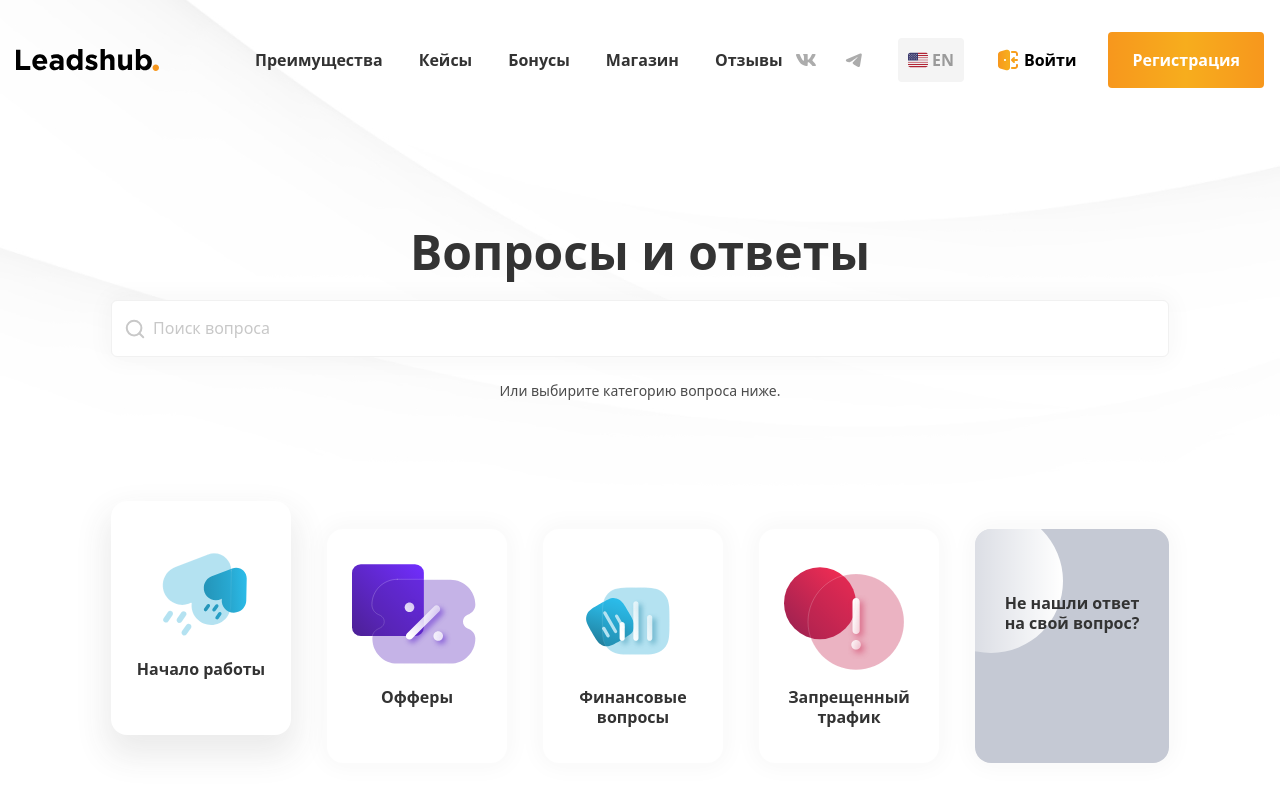
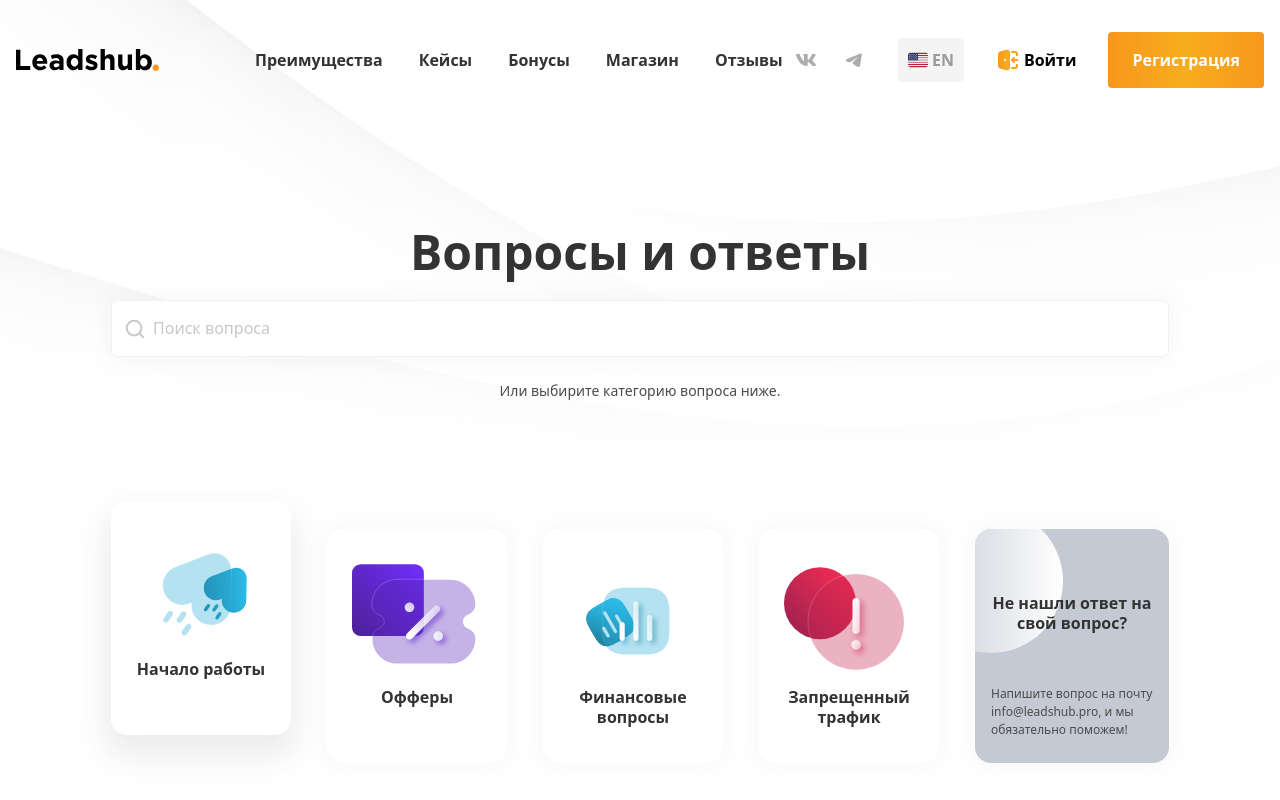
Before and after one commit to bryzZz/some-landing, a React (Vite) app: page /some-landing/FAQ in a window 1280 px wide. Shown: the top 800 px of the page. Built offline with nearby package versions, Linux system fonts and the light colour scheme; a web font is replaced by a local one.

Commit message:
change FAQ

```diff
--- a/src/pages/FAQ/FAQ.tsx
+++ b/src/pages/FAQ/FAQ.tsx
@@ -184,11 +184,17 @@ export const FAQ: React.FC = () => {
             <h5 className="heading-5 text-center">{label}</h5>
           </div>
         ))}
-        <div className="relative h-[234px] w-full max-w-[194px] cursor-pointer overflow-hidden rounded-2xl bg-[#C5C9D4] px-5 pt-16 shadow-100">
+        <div className="relative h-[234px] w-full max-w-[194px] cursor-pointer overflow-hidden rounded-2xl bg-[#C5C9D4] px-4 pb-6 pt-16 shadow-100">
           <div className="absolute -left-14 -top-5 z-10 h-36  w-36 rounded-full bg-gradient-to-l from-text-100 to-transparent" />
-          <h5 className="heading-5 relative z-20 text-center">
-            Не нашли ответ на свой вопрос?
-          </h5>
+          <div className="relative z-20 flex h-full flex-col justify-between">
+            <h5 className="heading-5 text-center">
+              Не нашли ответ на свой вопрос?
+            </h5>
+            <p className="text-[12px] text-text-300">
+              Напишите вопрос на почту <span>info@leadshub.pro</span>, и мы
+              обязательно поможем!
+            </p>
+          </div>
         </div>
       </div>
 
```
